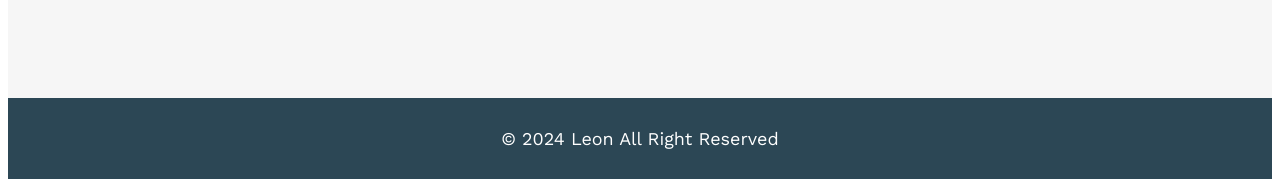
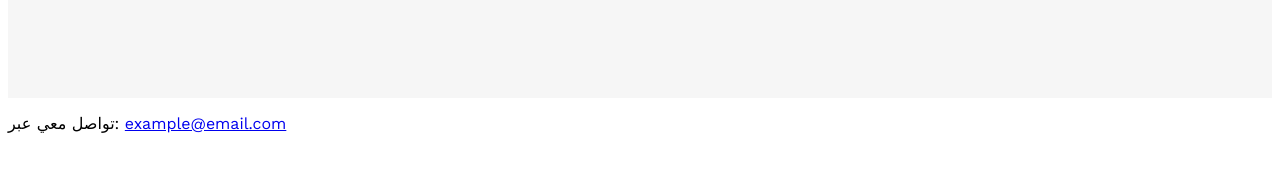
Before and after one commit to mostafa-nashaat/Project_One_For_Yoka, a plain HTML site: page index.html in a window 1280 px wide. Shown: the part 3931-4118 px from the top of the page. After the commit the page ends 4080 px from the top, so only its background shows below. Drawn offline with nearby package versions, Linux system fonts and the light colour scheme.

Commit message:
Update index.html

```diff
--- a/index.html
+++ b/index.html
@@ -196,7 +196,9 @@
         </div>
      <!-- End Contact -->
       <!-- Start Footer -->
-        <div class="footer">&copy; 2024 <span>Leon</span> All Right Reserved</div>
+        <p>
+        تواصل معي عبر: <a href="mailto:example@email.com">example@email.com</a>
+      </p>
       <!-- End Footer -->
 </body>
 </html>
```
